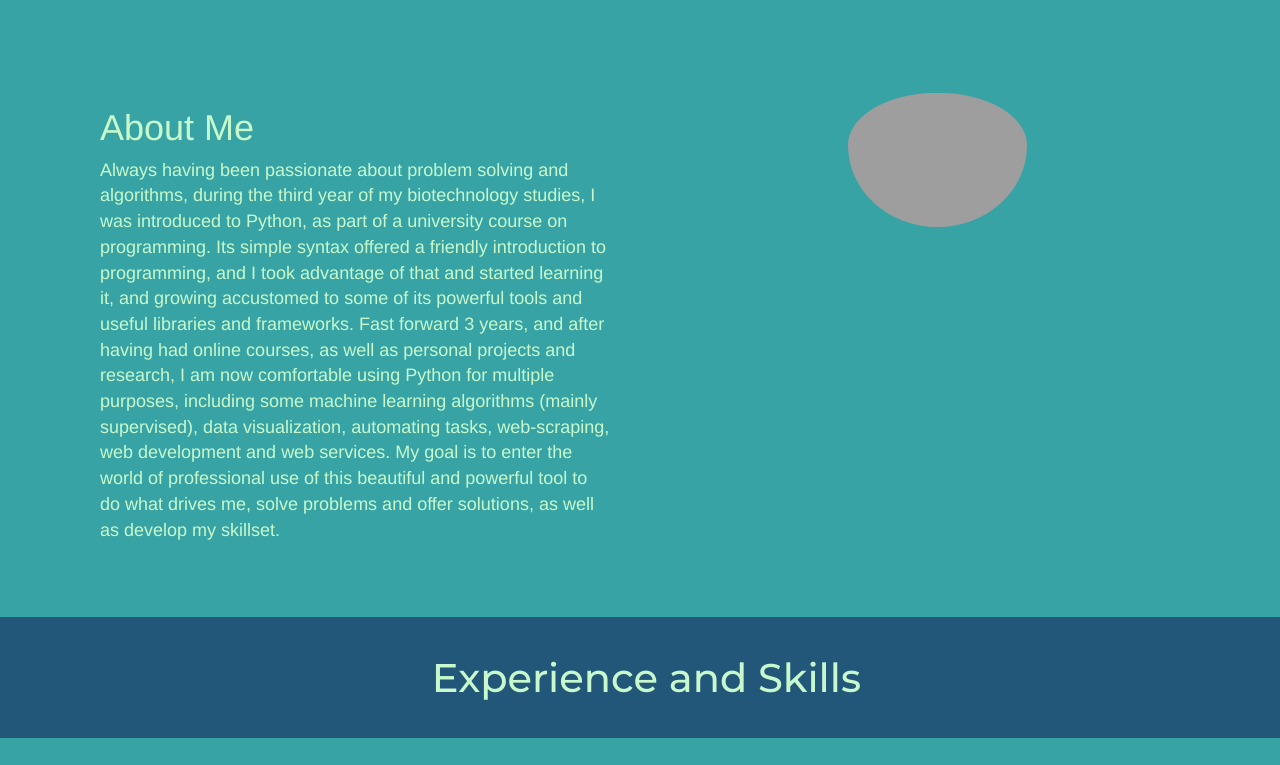
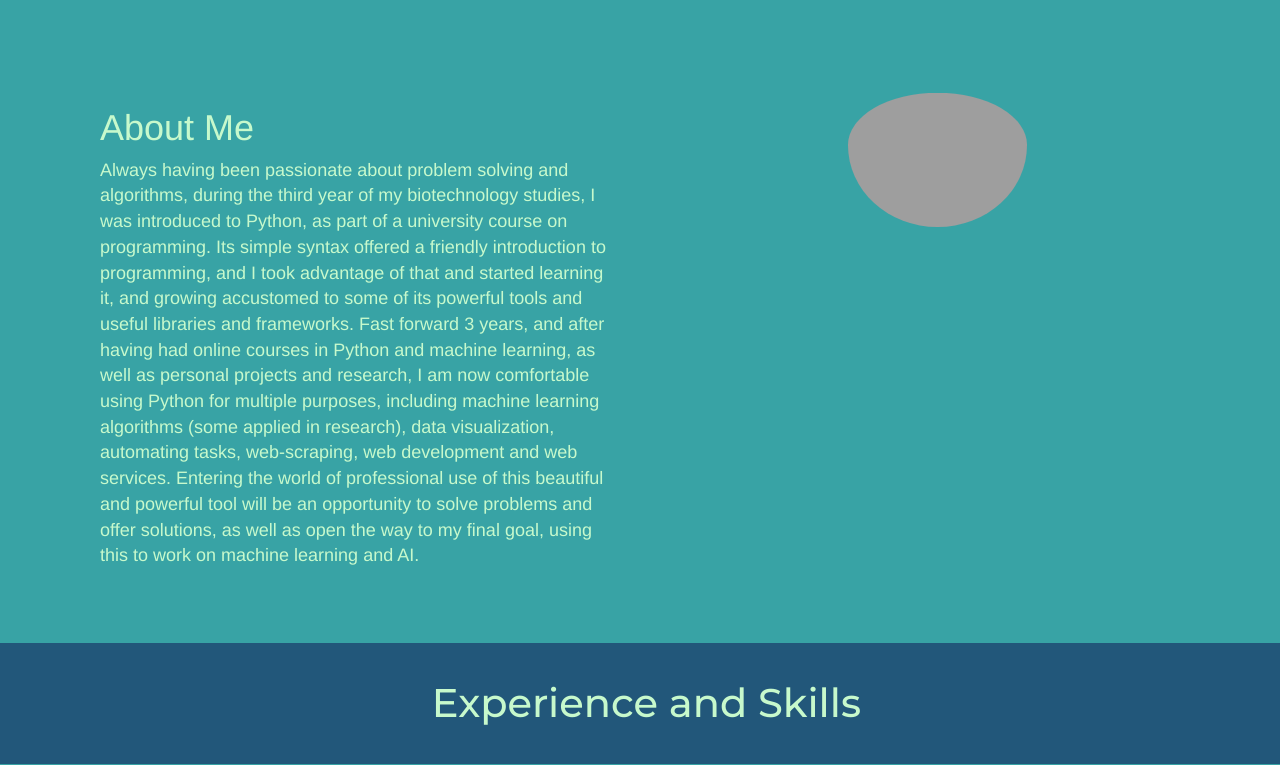
Before and after one commit to ioannisand/resume_site, a Flask app: page / in a window 1280 px wide. Shown: the part 133-898 px from the top of the page. Run offline with Flask 2, Linux system fonts and the light colour scheme; some libraries are stand-ins or nearby versions; grey boxes are pictures that could not be loaded.

Commit message:
Changed about me paragraph

```diff
--- a/templates/index.html
+++ b/templates/index.html
@@ -43,7 +43,7 @@
         <div class="col-md-6 about-me">
           <h1 class="about-me-header">About Me</h1>
 <p class="about-me-paragraph">Always having been passionate about problem solving and algorithms, during the third year of my biotechnology studies, I was introduced to Python, as part of a university course on programming. Its simple syntax offered a friendly introduction to programming, and I took advantage of that and started learning it, and growing accustomed to some of its powerful tools and useful libraries and frameworks.
-    Fast forward 3 years, and after having had online courses, as well as personal projects and research, I am now comfortable using Python for multiple purposes, including some machine learning algorithms (mainly supervised), data visualization, automating tasks, web-scraping, web development and web services. My goal is to enter the world of professional use of this beautiful and powerful  tool to do what drives me, solve problems and offer solutions, as well as develop my skillset.</p>       </div>
+    Fast forward 3 years, and after having had online courses in Python and machine learning, as well as personal projects and research, I am now comfortable using Python for multiple purposes, including machine learning algorithms (some applied in research), data visualization, automating tasks, web-scraping, web development and web services. Entering the world of professional use of this beautiful and powerful tool will be an opportunity to solve problems and offer solutions, as well as open the way to my final goal, using this to work on machine learning and AI.</p>       </div>
         <div class="col-md-6">
           <img src="{{url_for('static', filename='circle-cropped.png')}}" class="bio-img">
         </div>
```
